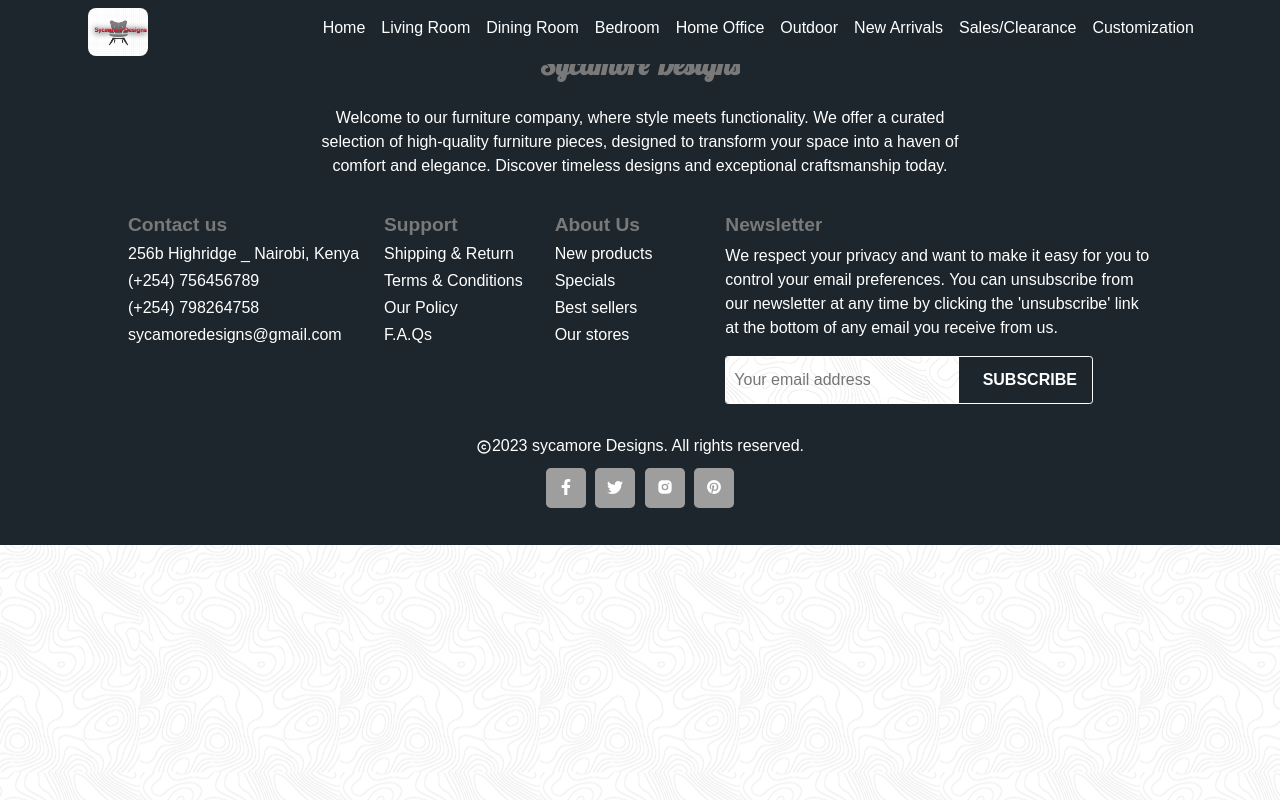
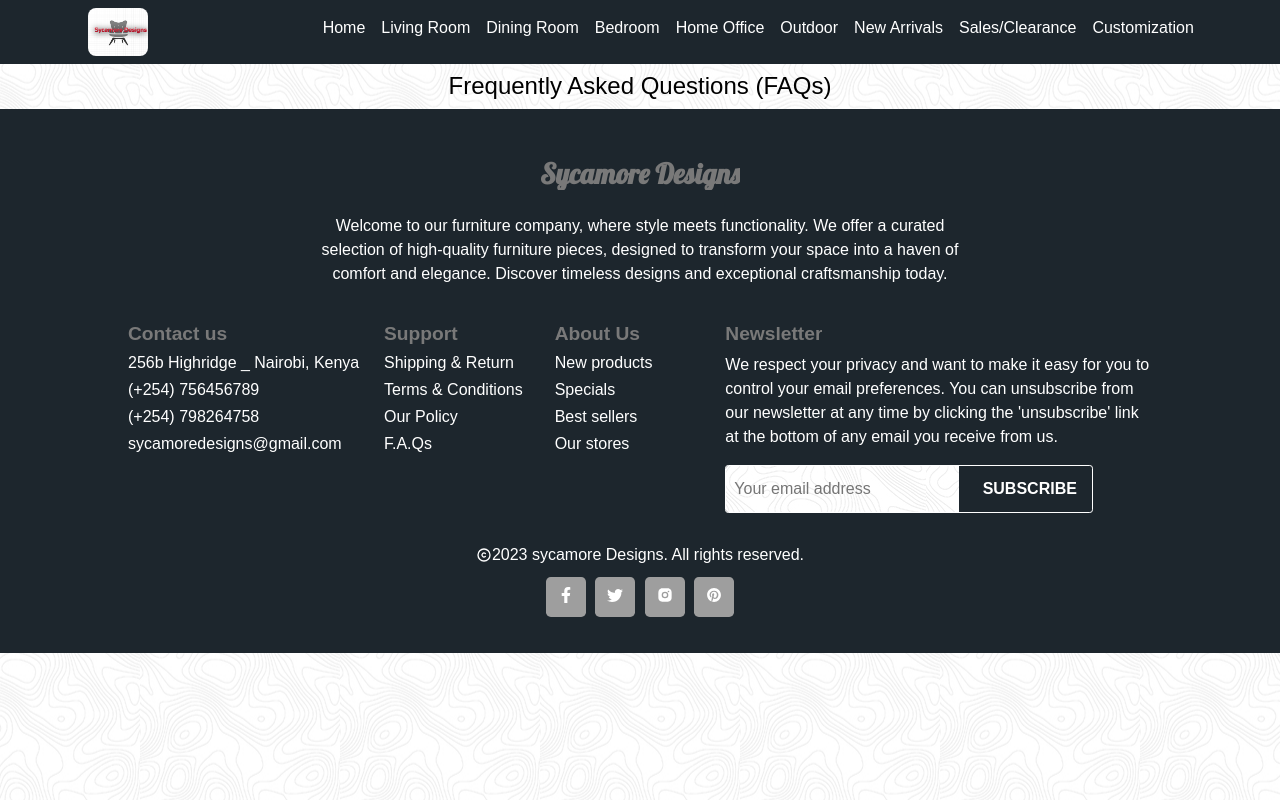
Before and after one commit to Roche001/FurniFusion, a React (Create React App) app: page /FAQ in a window 1280 px wide. Built offline with nearby package versions, Linux system fonts and the light colour scheme; a web font is replaced by a local one.

Commit message:
update changes

```diff
--- a/src/App.jsx
+++ b/src/App.jsx
@@ -20,6 +20,7 @@ import Salesclearance from "./components/salesclearance/Salesclearance";
 import Shipping from "./components/shipping/Shipping";
 import Terms from "./components/terms/Terms";
 import Policy from "./components/policy/Policy";
+import FAQ from "./components/faq/FAQ";
 import Footer from "./components/footer/Footer";
 const App = () => {
   return (
@@ -44,6 +45,7 @@ const App = () => {
         <Route Shipping path="Shipping" exact element={<Shipping />} />
         <Route Terms path="Terms" exact element={<Terms />} />
         <Route Policy path="Policy" exact element={<Policy />} />
+        <Route FAQ path="FAQ" exact element={<FAQ />} />
       </Routes>
       <Footer />
     </Router>
--- /dev/null
+++ b/src/components/faq/FAQ.css
@@ -0,0 +1,13 @@
+.faq-container {
+  margin-top: 4.5rem;
+  display: flex;
+  flex-direction: column;
+  margin-top: 4.5rem;
+  width: 80dvw;
+  margin-left: auto;
+  margin-right: auto;
+  line-height: 1.2rem;
+}
+.faq-container h4 {
+  text-align: center;
+}
--- /dev/null
+++ b/src/components/faq/FAQ.jsx
@@ -0,0 +1,12 @@
+import React from "react";
+import "./FAQ.css";
+
+const FAQ = () => {
+  return (
+    <div className="faq-container">
+      <h4>Frequently Asked Questions (FAQs)</h4>
+    </div>
+  );
+};
+
+export default FAQ;
```
